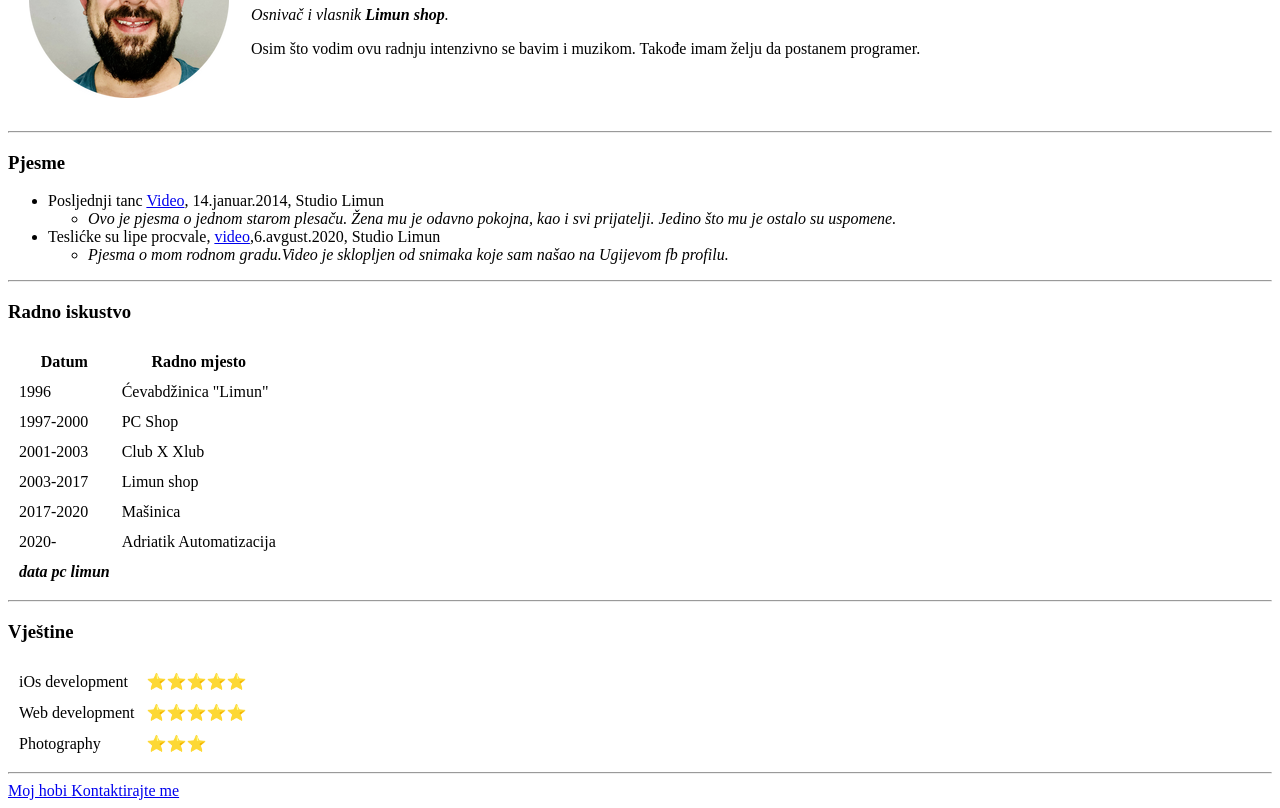
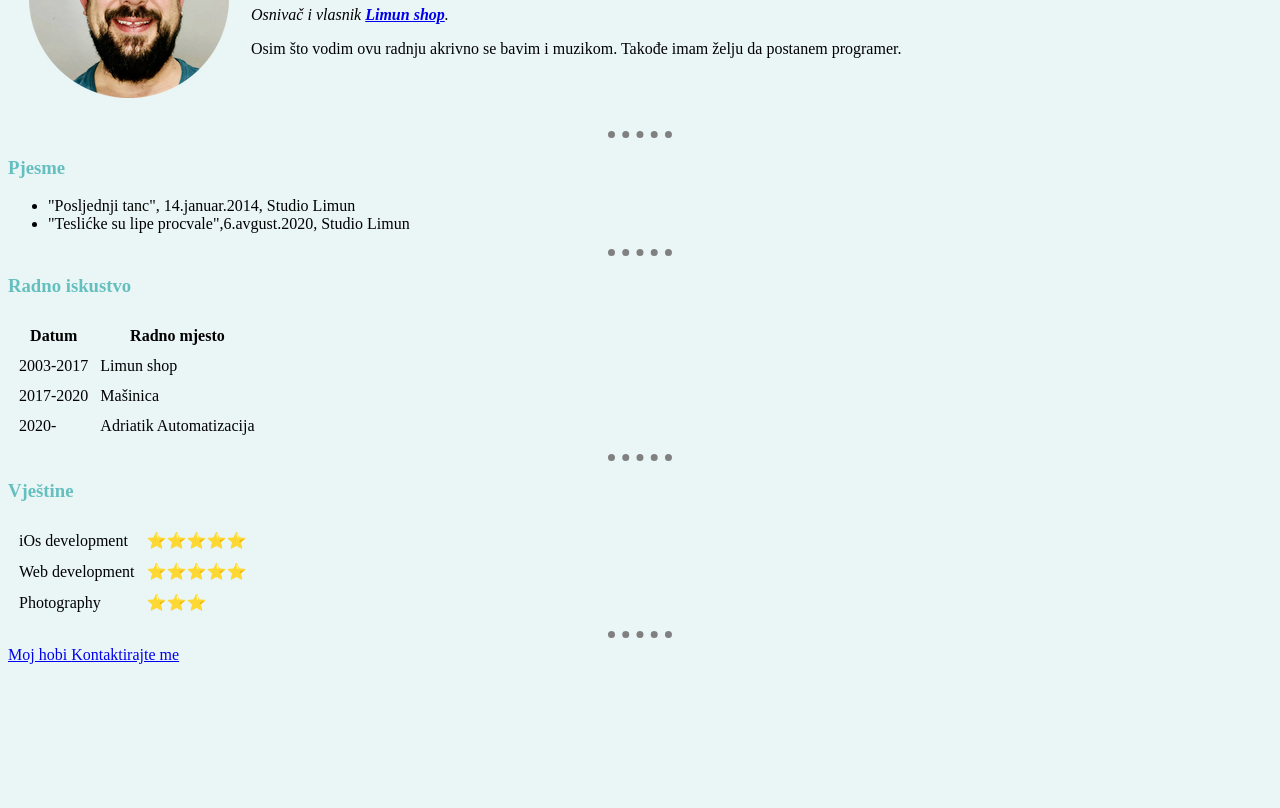
Before and after one commit to majkarica/cv, a plain HTML site: page index.html in a window 1280 px wide. Shown: the part 131-939 px from the top of the page. After the commit the page ends 803 px from the top, so only its background shows below. Drawn offline with Linux system fonts and the light colour scheme.

Commit message:
Add files via upload

```diff
--- /dev/null
+++ b/css/styles.css
@@ -0,0 +1,16 @@
+body {
+  background-color: #EAF6F6;
+}
+
+hr {
+  border-style: none;
+  border-top-style: dotted;
+  border-color: grey;
+  border-width: 7px;
+  width: 5%;
+}
+
+h1, h3 {
+  color: #66BFBF;
+
+}
--- a/hobbies.html
+++ b/hobbies.html
@@ -3,6 +3,7 @@
   <head>
     <meta charset="utf-8">
     <title>Moj hobi</title>
+    <link rel="stylesheet" href="css/styles.css">
   </head>
   <body>
     <h3>Hobi i zanimacija</h3>
--- a/index.html
+++ b/index.html
@@ -4,6 +4,8 @@
 <head>
   <meta charset="utf-8">
   <title>Dejan's personal site</title>
+  <link rel="stylesheet" href="css/styles.css">
+
 </head>
 
 <body>
@@ -12,28 +14,18 @@
       <td><img src="images/limun.png" alt="dejan profile picture"></td>
       <td>
         <h1>Dejan Dević</h1>
-        <p><em>Osnivač i vlasnik <strong>Limun shop</strong>.</em></p>
-        <p>Osim što vodim ovu radnju intenzivno se bavim i muzikom. Takođe imam želju da postanem programer.</p>
+        <p><em>Osnivač i vlasnik <a href="https:\\limun.net"><strong>Limun shop</strong></a>.</em></p>
+        <p>Osim što vodim ovu radnju akrivno se bavim i muzikom. Takođe imam želju da postanem programer.</p>
       </td>
     </tr>
   </table>
 
-
   <hr>
   <h3>Pjesme</h3>
   <ul>
-    <li>Posljednji tanc <a href="https://youtu.be/geqn8jyKOWg">Video</a>, 14.januar.2014, Studio Limun</li>
-    <ul>
-      <i>
-        <li>Ovo je pjesma o jednom starom plesaču. Žena mu je odavno pokojna, kao i svi prijatelji. Jedino što mu je ostalo su uspomene.</li>
-      </i>
-    </ul>
-    <li>Teslićke su lipe procvale, <a href="https://youtu.be/81oCUG-qU8w">video</a>,6.avgust.2020, Studio Limun</li>
-    <ul>
-      <i>
-        <li>Pjesma o mom rodnom gradu.Video je sklopljen od snimaka koje sam našao na Ugijevom fb profilu.</li>
-      </i>
-    </ul>
+    <li>"Posljednji tanc", 14.januar.2014, Studio Limun</li>
+    <li>"Teslićke su lipe procvale",6.avgust.2020, Studio Limun</li>
+
   </ul>
   <hr>
 
@@ -44,21 +36,9 @@
       <th>Radno mjesto</th>
     </thead>
     <tbody>
-      <tr>
-        <td>1996</td>
-        <td>Ćevabdžinica "Limun"</td>
-      </tr>
-      <tr>
-        <td>1997-2000</td>
-        <td>PC Shop</td>
-      </tr>
-      <tr>
-        <td>2001-2003</td>
-        <td>Club X Xlub</td>
-      </tr>
-      <tr>
-        <td>2003-2017</td>
-        <td>Limun shop</td>
+
+      <td>2003-2017</td>
+      <td>Limun shop</td>
       </tr>
       <tr>
         <td>2017-2020</td>
@@ -69,9 +49,7 @@
         <td>Adriatik Automatizacija</td>
       </tr>
     </tbody>
-    <tfoot>
-      <th><em>data pc limun</em></th>
-    </tfoot>
+    <tfoot></tfoot>
   </table>
   <hr>
   <h3>Vještine</h3>
@@ -94,7 +72,6 @@
 
   </table>
 
-
   <hr>
   <a href="hobbies.html">Moj hobi </a>
 
```
Also changed, not shown: kontakt.html (+1 -0 lines).
